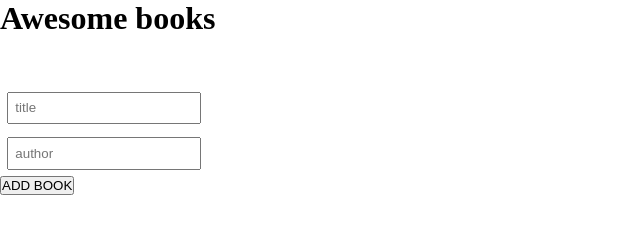
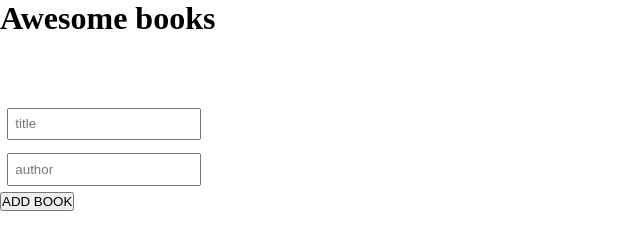
Before and after one commit to sam2if/Awesome_Books, a website: page index.html in a window 1280 px wide. Shown: the whole page, without its empty margins (0-640 px from the left). Drawn offline with Linux system fonts and the light colour scheme.

Commit message:
Update style.css

```diff
--- a/style.css
+++ b/style.css
@@ -4,7 +4,7 @@
 }
 
 .form {
-    margin-top: 3em;
+    margin-top: 4em;
 }
 
 .form input {
```
